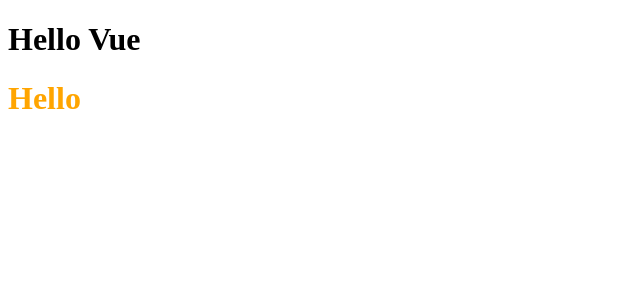
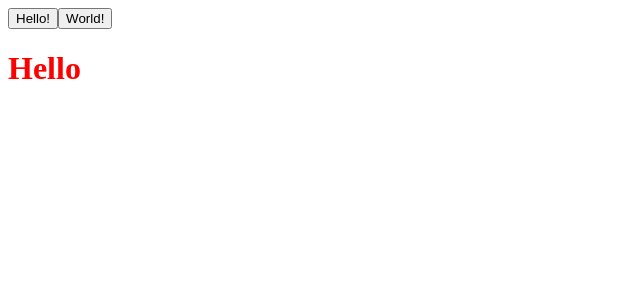
Before and after one commit to SoJuSo/prgrms_vue, a Vue app: page / in a window 1280 px wide. Shown: the top 300 px of the page, without its empty margins (0-640 px from the left). Built offline with nearby package versions, Linux system fonts and the light colour scheme; the HTML template or start-up script is replaced by a standard one.

Commit message:
Day49_3_1

```diff
--- a/src/App.vue
+++ b/src/App.vue
@@ -1,8 +1,16 @@
 <template>
-  <h1 v-if="msg" class="message" @click="log">
+  <!-- <h1 @click="currentComponent = 'World'">
     {{ msg }}
-  </h1>
-  <Hello />
+  </h1> -->
+  <button @click="currentComponent = 'Hello'">Hello!</button>
+  <button @click="currentComponent = 'World'">World!</button>
+  <!-- 아래 방법은 동적이지 않다. -->
+  <!-- <component is="Hello" />  -->
+  <!-- 그래서 아래처럼 해줘야한다. -->
+  <!-- <component :is="currentComponent" /> -->
+  <keep-alive>
+    <component :is="currentComponent" />
+  </keep-alive>
 </template>
 
 <script>
@@ -13,7 +21,8 @@
   },
   data() {
     return {
-      msg: "Hello Vue",
+      msg: "Hello Vue!",
+      currentComponent: "Hello",
     };
   },
 };
--- a/src/components/Hello.vue
+++ b/src/components/Hello.vue
@@ -2,8 +2,18 @@
   <h1>Hello</h1>
 </template>
 
+<script>
+export default {
+  created() {
+    console.log("Hello Created!");
+  },
+  unmounted() {
+    console.log("Hello Unmounted!");
+  },
+};
+</script>
 <style scoped lang="scss">
-$color: orange;
+$color: red;
 h1 {
   color: $color;
 }
--- /dev/null
+++ b/src/components/World.vue
@@ -0,0 +1,14 @@
+<template>
+  <h1>World~</h1>
+</template>
+
+<script>
+export default {
+  created() {
+    console.log("World Created!");
+  },
+  unmounted() {
+    console.log("World Unmounted!");
+  },
+};
+</script>
--- a/src/main.js
+++ b/src/main.js
@@ -1,5 +1,8 @@
-import * as Vue from "vue";
-// import { createApp } from "vue";
+// import * as Vue from "vue";
+import { createApp } from "vue";
 import App from "./App.vue";
+import World from "~/components/World";
 
-Vue.createApp(App).mount("#app");
+const app = createApp(App);
+app.component("World", World);
+app.mount("#app");
```
